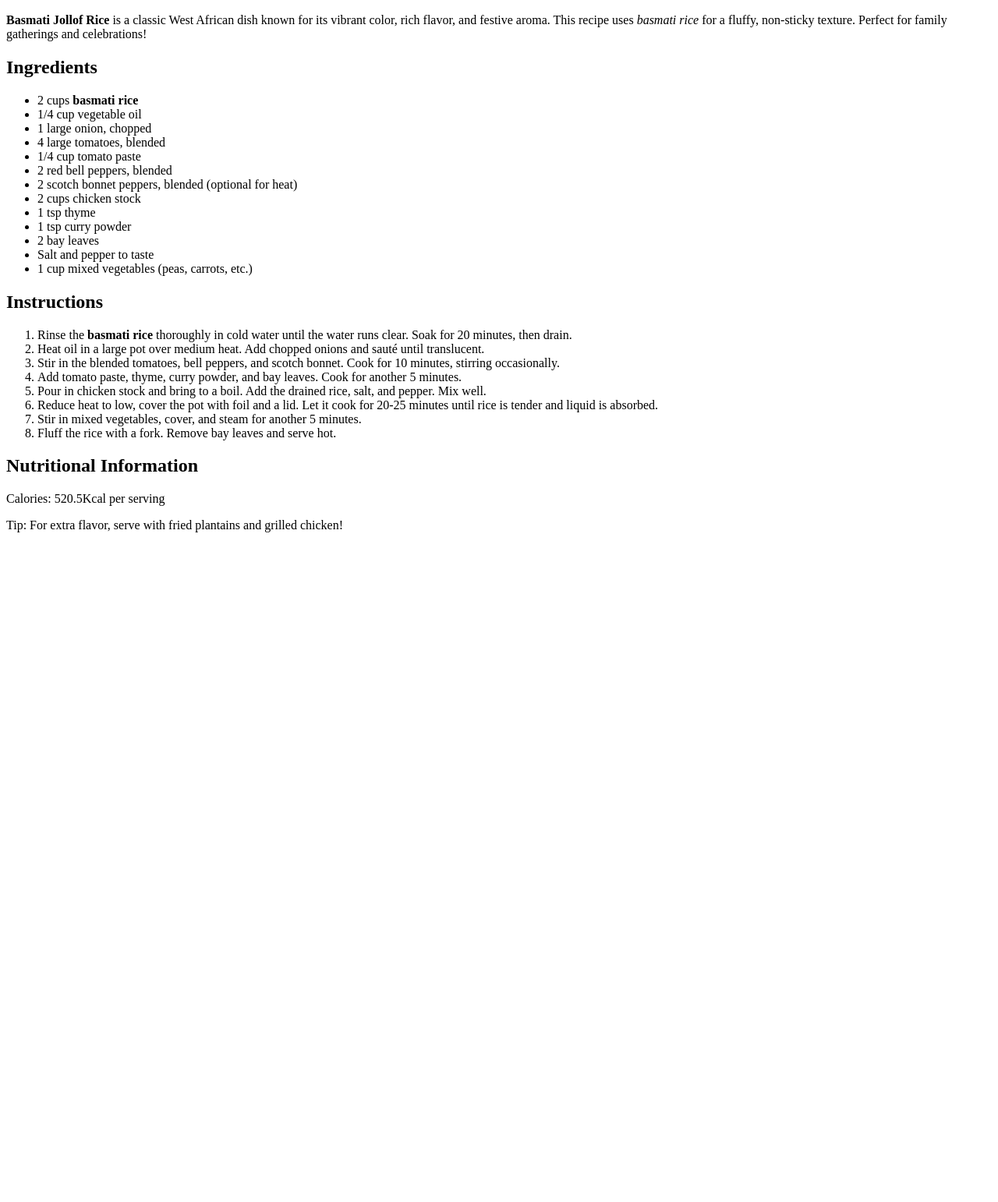
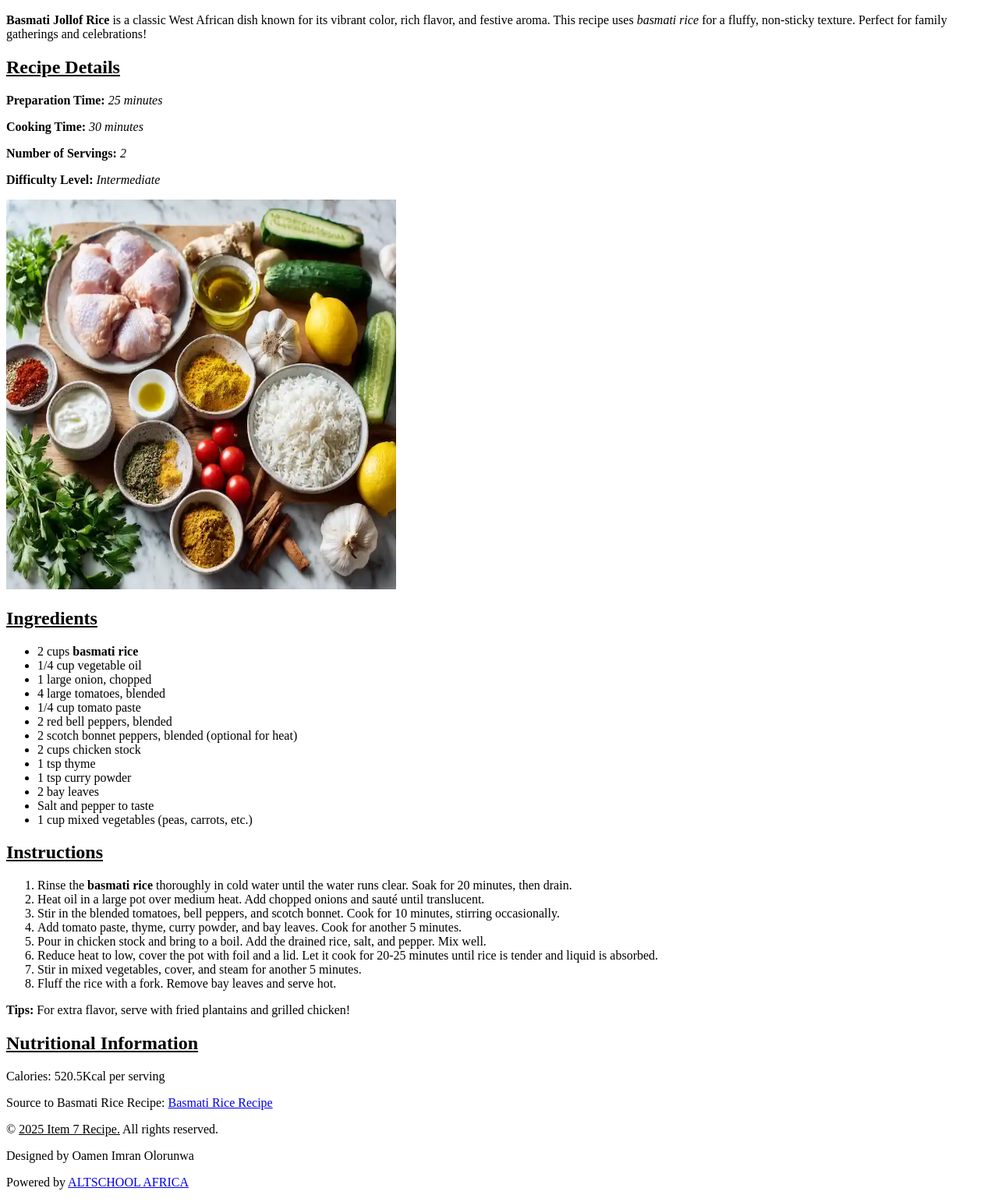
Before and after one commit to Imran-247/Recipe, a plain HTML site: page index.html in a window 1280 px wide. Shown: the part 583-2125 px from the top of the page at 78% size. Before the commit the page ends 1282 px from the top, so only its background shows below. Drawn offline with Linux system fonts and the light colour scheme.

Commit message:
added changes

```diff
--- a/index.html
+++ b/index.html
@@ -3,14 +3,28 @@
 <head>
     <meta charset="UTF-8">
     <meta name="viewport" content="width=device-width, initial-scale=1.0">
-    <title>Basmati Jollof Rice Recipe</title>
+    <title>Recipe Page</title>
 </head>
 <body>
+    <header>
       <h1>Basmati Jollof Rice Recipe</h1>
-    <img src="./Assets/rice.jpg" alt="A delicious plate of Basmati Jollof Rice" title="Basmati Jollof Rice" width="500px" height="500px"/>
+        <!-- Image Section -->
+      <img src="assets/rice.jpg" alt="A delicious plate of Basmati Jollof Rice" width="500" height="500">
       <p><strong>Basmati Jollof Rice</strong> is a classic West African dish known for its vibrant color, rich flavor, and festive aroma. This recipe uses <em>basmati rice</em> for a fluffy, non-sticky texture. Perfect for family gatherings and celebrations!</p>
-    <div class="ingredients">
-        <h2>Ingredients</h2>
+    </header>
+    <main class="container">
+        <!-- Recipe Details Section -->
+     <section class="recipe_details">
+          <h2><u>Recipe Details</u></h2>
+          <p><strong>Preparation Time:</strong><em> 25 minutes</em></p>
+          <p><strong>Cooking Time:</strong><em> 30 minutes</em></p>
+          <p><strong>Number of Servings:</strong><em> 2</em></p>
+          <p><strong>Difficulty Level:</strong><em> Intermediate </em></p>
+      </section>
+        <!-- Ingredient Section -->
+      <section class="ingredients">
+          <img src="assets/ingredient.webp" alt="Basmati Jollof Rice Ingredient" width="500" height="500">
+          <h2><u>Ingredients</u></h2>
           <ul>
             <li>2 cups <b>basmati rice</b></li>
             <li>1/4 cup vegetable oil</li>
@@ -26,9 +40,10 @@
             <li>Salt and pepper to taste</li>
             <li>1 cup mixed vegetables (peas, carrots, etc.)</li>
           </ul>
-    </div>
-    <div class="steps">
-        <h2>Instructions</h2>
+      </section>
+        <!-- Instruction Section -->
+      <section class="instructions">
+          <h2><u>Instructions</u></h2>
           <ol>
              <li>Rinse the <b>basmati rice</b> thoroughly in cold water until the water runs clear. Soak for 20 minutes, then drain.</li>
              <li>Heat oil in a large pot over medium heat. Add chopped onions and sauté until translucent.</li>
@@ -39,11 +54,26 @@
              <li>Stir in mixed vegetables, cover, and steam for another 5 minutes.</li>
              <li>Fluff the rice with a fork. Remove bay leaves and serve hot.</li>
           </ol>
-    </div>
+          <p class="note"><b>Tips:</b> For extra flavor, serve with fried plantains and grilled chicken!</p>
+      </section>
+        <!-- Info Section -->
       <div class="recipe_info">
-        <h2>Nutritional Information</h2>
+          <h2><u>Nutritional Information</u></h2>
           <p>Calories: 520.5Kcal per serving</p>
       </div>
-    <p class="note">Tip: For extra flavor, serve with fried plantains and grilled chicken!</p>
+      <div class="recipe_source">
+        <p>Source to Basmati Rice Recipe: <a href="#">Basmati Rice Recipe</a></p>
+      </div>
+    </main>
+        <!-- Footer Section -->
+    <footer>
+      <div class="footer_content">
+            <p>&copy; <u>2025 Item 7 Recipe.</u> All rights reserved.</p>
+            <p>Designed by Oamen Imran Olorunwa</p>
+        </div>
+        <div class="footer_bottom">
+            <p>Powered by <a href="https://www.altschoolafrica.com">ALTSCHOOL AFRICA</a></p>
+        </div>
+    </footer>
 </body>
 </html>
```
Also changed, not shown: Assets/ingredient.webp (added). Lines whose indentation alone changed are shown as unchanged.
